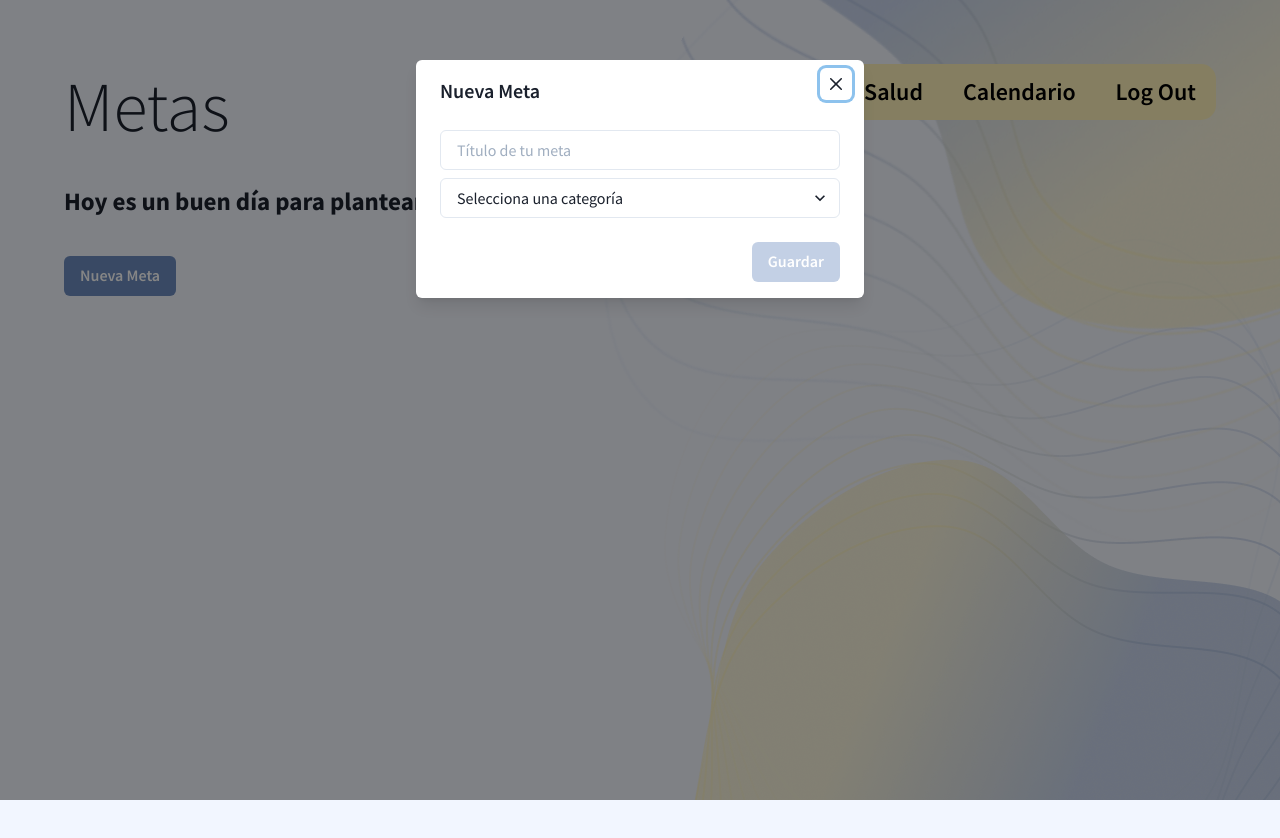
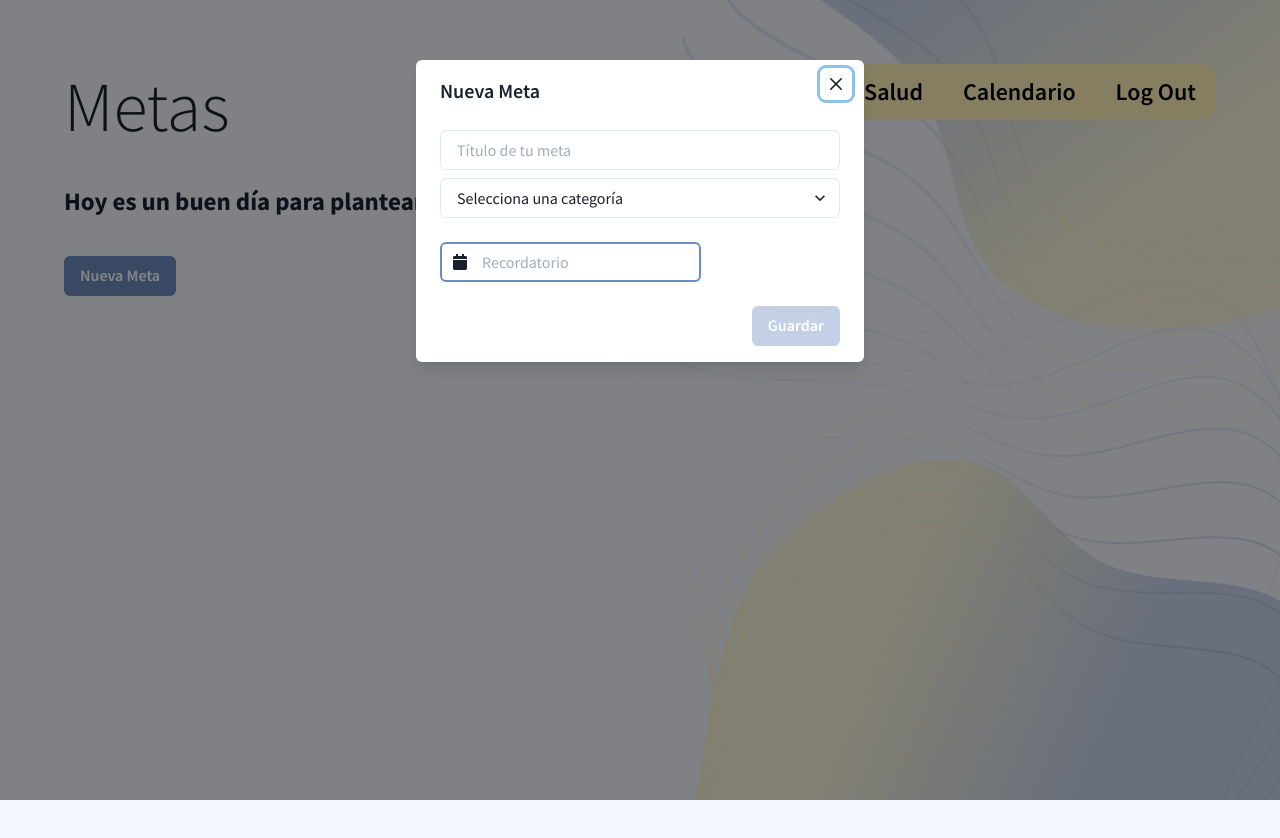
Before and after one commit to andreadelou/Proyecto-_IS, a React (Create React App) app: page /goals in a window 1280 px wide. Both pictures are taken after a click on the button "Nueva Meta". Shown: the top 838 px of the page. Built offline with nearby package versions, Linux system fonts and the light colour scheme.

Commit message:
Creacion de9l recordatorio para la meta

```diff
--- a/src/components/GoalModal.jsx
+++ b/src/components/GoalModal.jsx
@@ -6,6 +6,8 @@ import {
   Select,
 } from "@chakra-ui/react";
 import React, { useState } from "react";
+import DatePicker from "react-datepicker";
+import { FaCalendar, FaUserCircle } from "react-icons/fa"
 import {
   Button,
   Modal,
@@ -18,6 +20,7 @@ import {
 } from "@chakra-ui/react";
 
 function GoalModal({ isOpen, onClose, onOpen, onSave }) {
+  const [reminder, setreminder] = useState('');
   const [goalTitle, setGoalTitle] = useState(null);
   const [goalCategory, setGoalCategory] = useState(null);
   return (
@@ -49,6 +52,27 @@ function GoalModal({ isOpen, onClose, onOpen, onSave }) {
               <option value="mental-health">Salud Mental</option>
             </Select>
           </FormControl>
+          <FormControl>
+            <input marginBottom={1} />
+            <DatePicker
+                          popperPlacement={"down"}
+                          customInput={
+                              <InputGroup >
+
+                                  <InputLeftElement pointerEvents={"none"} children={<FaCalendar />} />
+                                  <Input variant={'input'} placeholder="Recordatorio" readOnly={true}
+                                      value={reminder ? reminder.toLocaleDateString('en-US') : ''} />
+
+                              </InputGroup>
+                          }
+                          selected={reminder}
+                          onChange={(date) => {
+                              setreminder(date)
+                          }}
+              />
+
+          </FormControl>
+
         </ModalBody>
 
         <ModalFooter>
```
